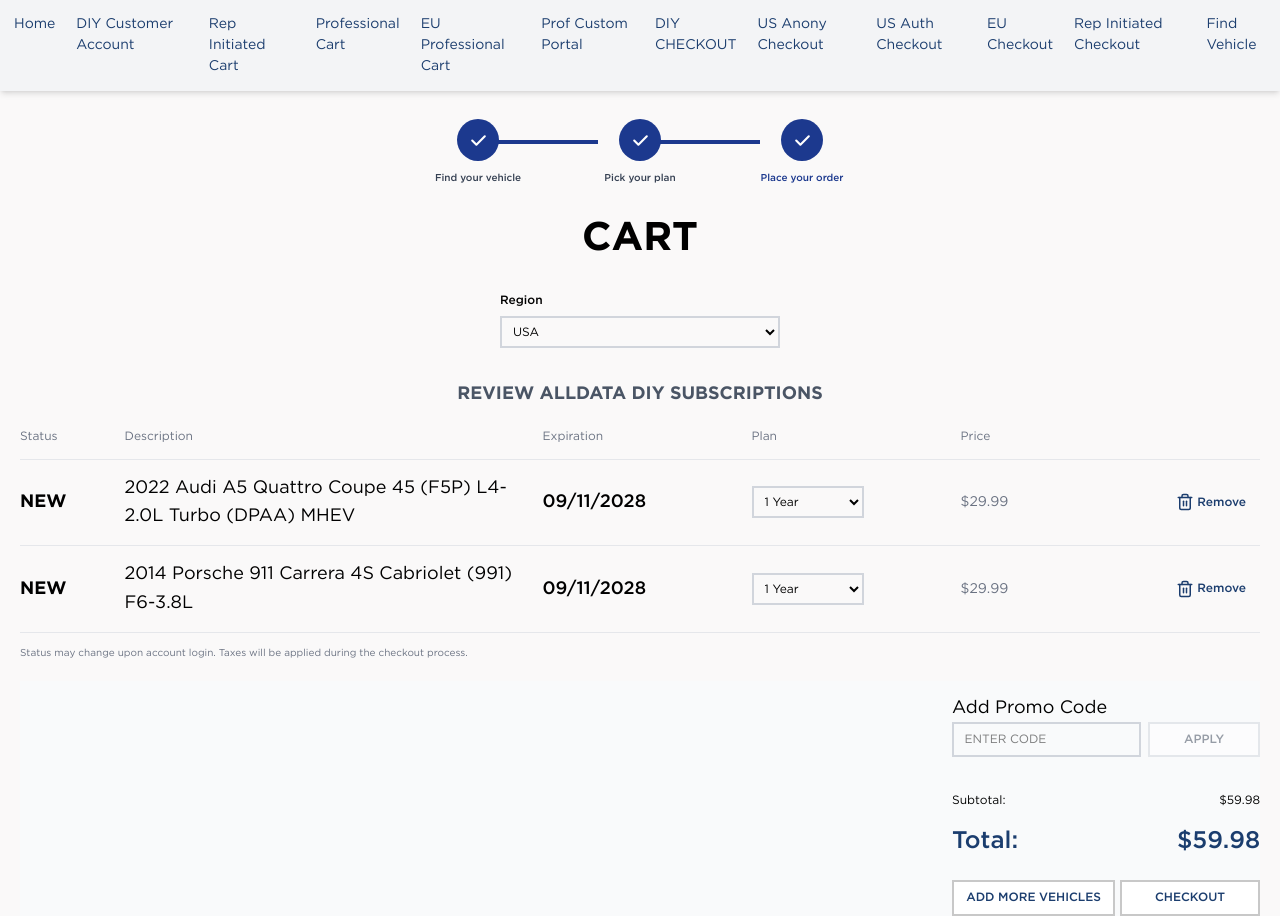
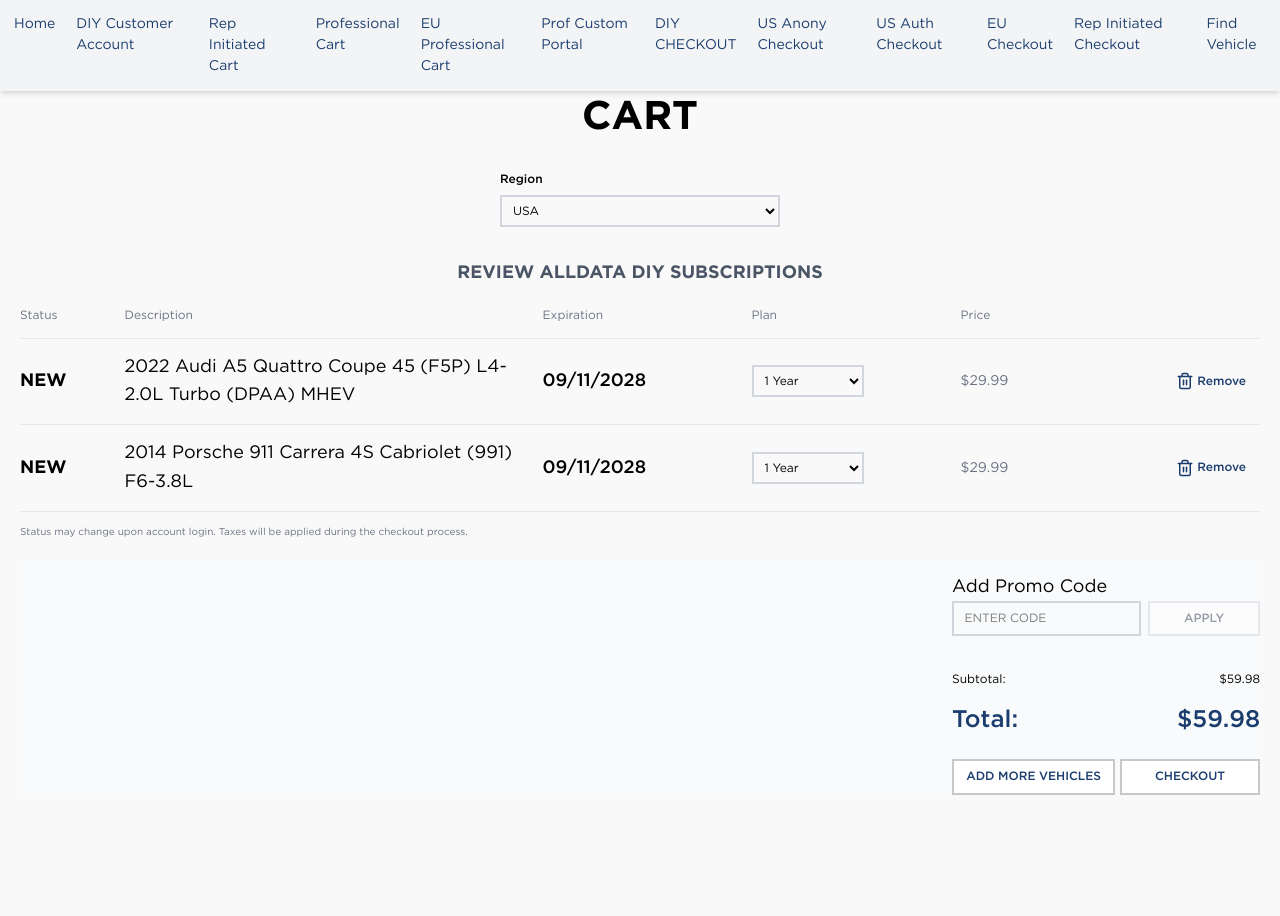
Before and after one commit to MayuriPapat25/AllDataReact, a React (Vite) app: page /diy-cart in a window 1280 px wide. After the commit the page ends 800 px from the top, so only its background shows below. Built offline with nearby package versions, Linux system fonts and the light colour scheme.

Commit message:
add-vehicle: The vehicle steps updated.

```diff
--- a/src/Cart/diy/diyCartModal/index.jsx
+++ b/src/Cart/diy/diyCartModal/index.jsx
@@ -71,8 +71,6 @@
   }
   return (
     <div className="mx-auto">
-      <CheckoutSteps currentStep={3} steps={steps} />
-
       <div className="text-center mb-8">
         <h1 className="mb-6">CART</h1>
       </div>
```
